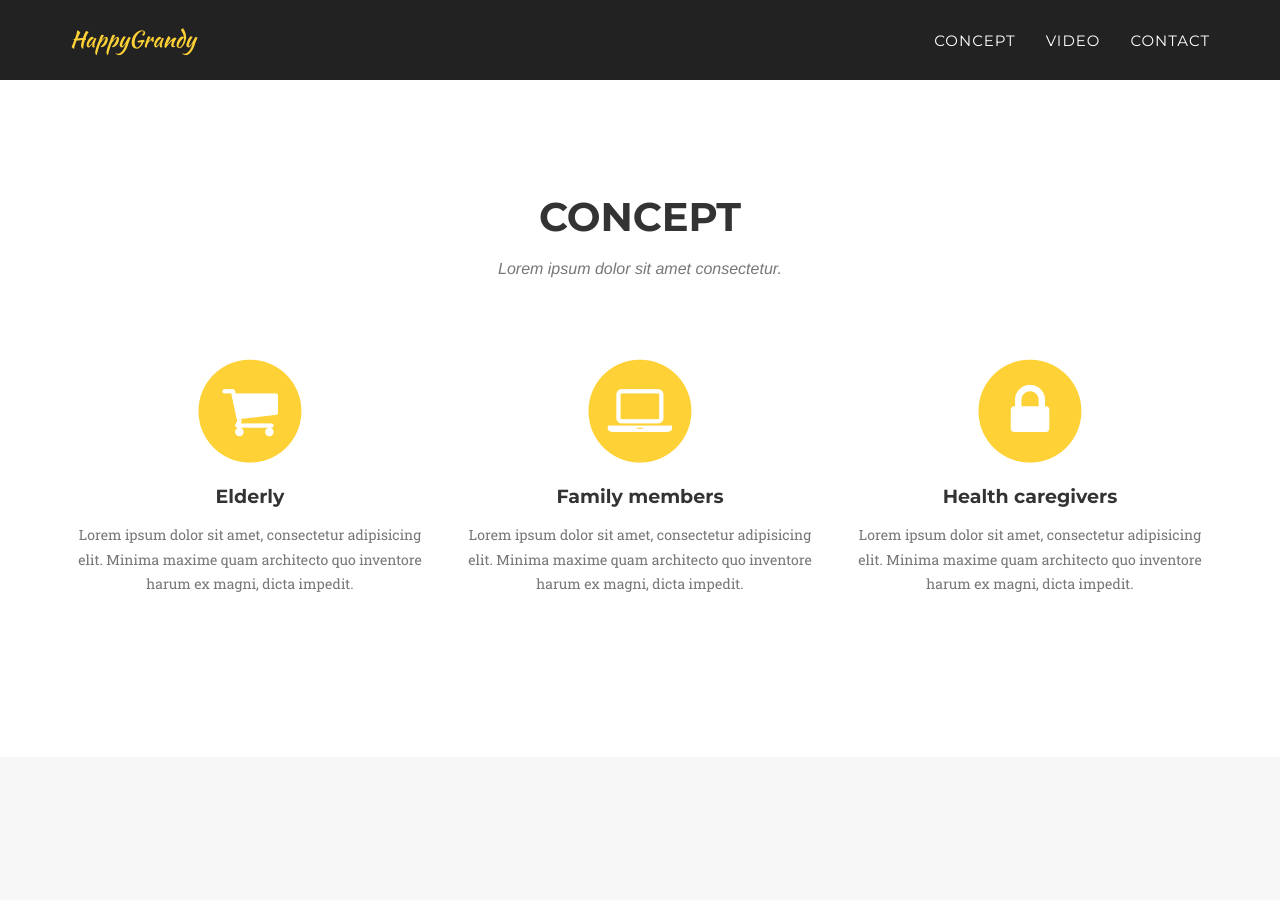
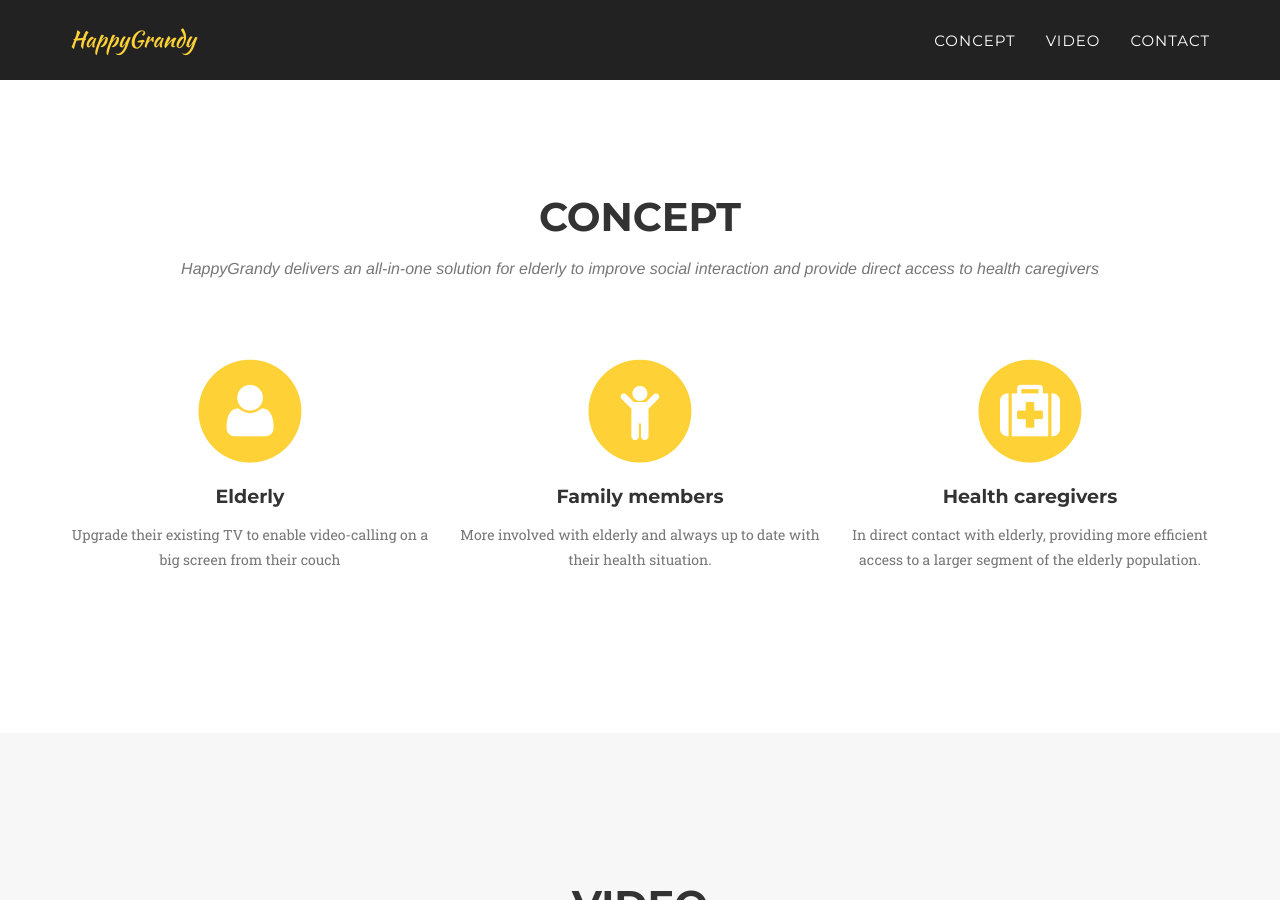
Before and after one commit to happygrandy/happygrandy.github.io, a Jekyll site: the page built from index.html, in a window 1280 px wide and 900 px high, scrolled down 863 px. Built offline with Jekyll 4.4.1, drawn with Linux system fonts in a browser that asks for light colours; some web fonts are replaced; some of the changed text lies outside the part shown.

Commit message:
Removed default placeholders

```diff
--- a/_includes/contact.html
+++ b/_includes/contact.html
@@ -3,7 +3,7 @@
             <div class="row">
                 <div class="col-lg-12 text-center">
                     <h2 class="section-heading">Contact Us</h2>
-                    <h3 class="section-subheading text-muted">Lorem ipsum dolor sit amet consectetur.</h3>
+                    <h3 class="section-subheading text-muted"></h3>
                 </div>
             </div>
             <div class="row">
--- a/_includes/services.html
+++ b/_includes/services.html
@@ -4,33 +4,33 @@
             <div class="row">
                 <div class="col-lg-12 text-center">
                     <h2 class="section-heading">Concept</h2>
-                    <h3 class="section-subheading text-muted">Lorem ipsum dolor sit amet consectetur.</h3>
+                    <h3 class="section-subheading text-muted">HappyGrandy delivers an all-in-one solution for elderly to improve social interaction and provide direct access to health caregivers</h3>
                 </div>
             </div>
             <div class="row text-center">
                 <div class="col-md-4">
                     <span class="fa-stack fa-4x">
                         <i class="fa fa-circle fa-stack-2x text-primary"></i>
-                        <i class="fa fa-shopping-cart fa-stack-1x fa-inverse"></i>
+                        <i class="fa fa-user fa-stack-1x fa-inverse"></i>
                     </span>
                     <h4 class="service-heading">Elderly</h4>
-                    <p class="text-muted">Lorem ipsum dolor sit amet, consectetur adipisicing elit. Minima maxime quam architecto quo inventore harum ex magni, dicta impedit.</p>
+                    <p class="text-muted">Upgrade their existing TV to enable video-calling on a big screen from their couch</p>
                 </div>
                 <div class="col-md-4">
                     <span class="fa-stack fa-4x">
                         <i class="fa fa-circle fa-stack-2x text-primary"></i>
-                        <i class="fa fa-laptop fa-stack-1x fa-inverse"></i>
+                        <i class="fa fa-child fa-stack-1x fa-inverse"></i>
                     </span>
                     <h4 class="service-heading">Family members</h4>
-                    <p class="text-muted">Lorem ipsum dolor sit amet, consectetur adipisicing elit. Minima maxime quam architecto quo inventore harum ex magni, dicta impedit.</p>
+                    <p class="text-muted">More involved with elderly and always up to date with their health situation.</p>
                 </div>
                 <div class="col-md-4">
                     <span class="fa-stack fa-4x">
                         <i class="fa fa-circle fa-stack-2x text-primary"></i>
-                        <i class="fa fa-lock fa-stack-1x fa-inverse"></i>
+                        <i class="fa fa-medkit fa-stack-1x fa-inverse"></i>
                     </span>
                     <h4 class="service-heading">Health caregivers</h4>
-                    <p class="text-muted">Lorem ipsum dolor sit amet, consectetur adipisicing elit. Minima maxime quam architecto quo inventore harum ex magni, dicta impedit.</p>
+                    <p class="text-muted">In direct contact with elderly, providing more efficient access to a larger segment of the elderly population.</p>
                 </div>
             </div>
         </div>
```
Also changed, not shown: 8 other files.
